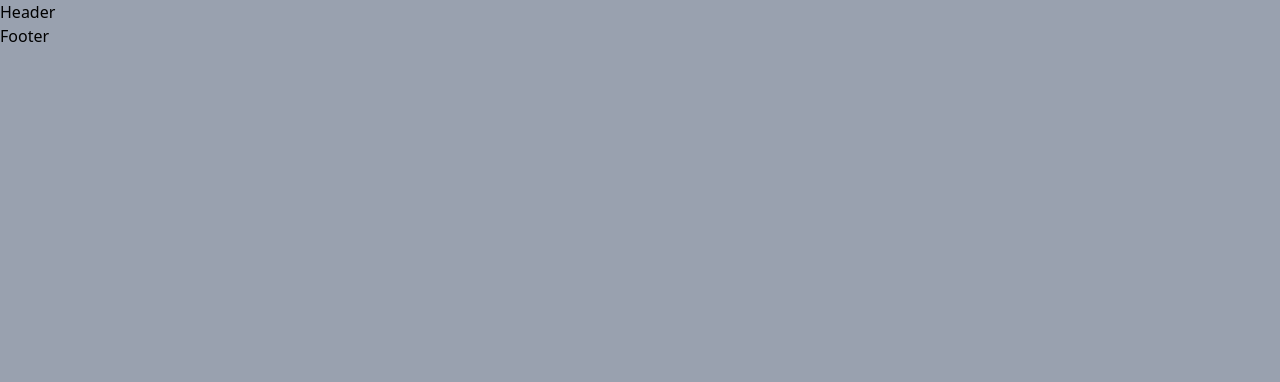
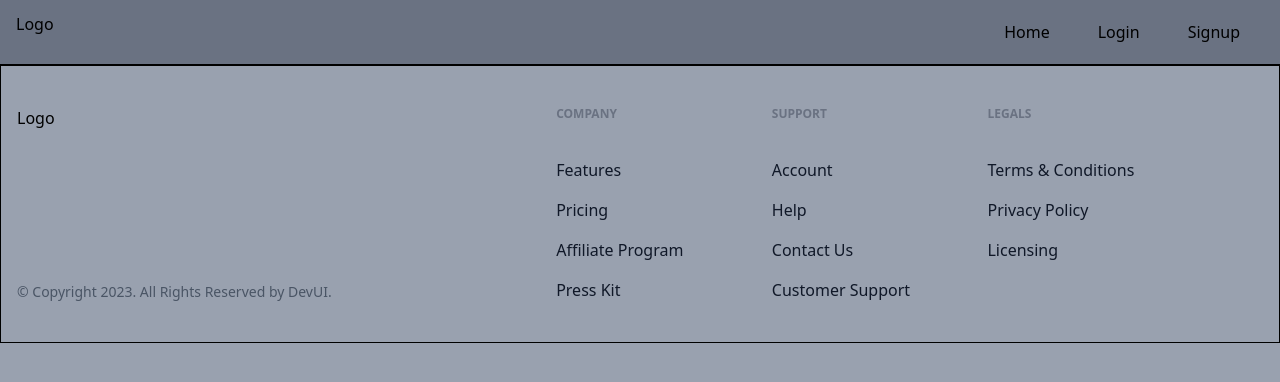
Before and after one commit to ujjwalofficial102/megaBlog-project-using-react-and-appwrite, a React (Vite) app: page / in a window 1280 px wide. Shown: the top 382 px of the page. Built offline with nearby package versions, Linux system fonts and the light colour scheme; no server answers.

Commit message:
components build

```diff
--- a/src/App.jsx
+++ b/src/App.jsx
@@ -4,7 +4,7 @@ import { useDispatch } from "react-redux";
 import authService from "./appwrite/auth";
 import { login, logout } from "./store/authSlice";
 import { Footer, Header } from "./components";
-import { Outlet } from "react-router-dom";
+import { BrowserRouter, Outlet } from "react-router-dom";
 
 function App() {
   const [loading, setLoading] = useState(true);
@@ -24,6 +24,7 @@ function App() {
   }, []);
 
   return !loading ? (
+    <BrowserRouter>
       <div className="min-h-screen flex flex-wrap justify-between bg-gray-400">
         <div className="w-full block">
           <Header />
@@ -31,6 +32,7 @@ function App() {
           <Footer />
         </div>
       </div>
+    </BrowserRouter>
   ) : null;
 }
 
--- a/src/components/Footer/Footer.jsx
+++ b/src/components/Footer/Footer.jsx
@@ -1,5 +1,143 @@
+import React from "react";
+import { Link } from "react-router-dom";
+import Logo from "../Logo";
+
 function Footer() {
-  return <div>Footer</div>;
+  return (
+    <section className="relative overflow-hidden py-10 bg-gray-400 border border-t-2 border-t-black">
+      <div className="relative z-10 mx-auto max-w-7xl px-4">
+        <div className="-m-6 flex flex-wrap">
+          <div className="w-full p-6 md:w-1/2 lg:w-5/12">
+            <div className="flex h-full flex-col justify-between">
+              <div className="mb-4 inline-flex items-center">
+                <Logo width="100px" />
+              </div>
+              <div>
+                <p className="text-sm text-gray-600">
+                  &copy; Copyright 2023. All Rights Reserved by DevUI.
+                </p>
+              </div>
+            </div>
+          </div>
+          <div className="w-full p-6 md:w-1/2 lg:w-2/12">
+            <div className="h-full">
+              <h3 className="tracking-px mb-9  text-xs font-semibold uppercase text-gray-500">
+                Company
+              </h3>
+              <ul>
+                <li className="mb-4">
+                  <Link
+                    className=" text-base font-medium text-gray-900 hover:text-gray-700"
+                    to="/"
+                  >
+                    Features
+                  </Link>
+                </li>
+                <li className="mb-4">
+                  <Link
+                    className=" text-base font-medium text-gray-900 hover:text-gray-700"
+                    to="/"
+                  >
+                    Pricing
+                  </Link>
+                </li>
+                <li className="mb-4">
+                  <Link
+                    className=" text-base font-medium text-gray-900 hover:text-gray-700"
+                    to="/"
+                  >
+                    Affiliate Program
+                  </Link>
+                </li>
+                <li>
+                  <Link
+                    className=" text-base font-medium text-gray-900 hover:text-gray-700"
+                    to="/"
+                  >
+                    Press Kit
+                  </Link>
+                </li>
+              </ul>
+            </div>
+          </div>
+          <div className="w-full p-6 md:w-1/2 lg:w-2/12">
+            <div className="h-full">
+              <h3 className="tracking-px mb-9  text-xs font-semibold uppercase text-gray-500">
+                Support
+              </h3>
+              <ul>
+                <li className="mb-4">
+                  <Link
+                    className=" text-base font-medium text-gray-900 hover:text-gray-700"
+                    to="/"
+                  >
+                    Account
+                  </Link>
+                </li>
+                <li className="mb-4">
+                  <Link
+                    className=" text-base font-medium text-gray-900 hover:text-gray-700"
+                    to="/"
+                  >
+                    Help
+                  </Link>
+                </li>
+                <li className="mb-4">
+                  <Link
+                    className=" text-base font-medium text-gray-900 hover:text-gray-700"
+                    to="/"
+                  >
+                    Contact Us
+                  </Link>
+                </li>
+                <li>
+                  <Link
+                    className=" text-base font-medium text-gray-900 hover:text-gray-700"
+                    to="/"
+                  >
+                    Customer Support
+                  </Link>
+                </li>
+              </ul>
+            </div>
+          </div>
+          <div className="w-full p-6 md:w-1/2 lg:w-3/12">
+            <div className="h-full">
+              <h3 className="tracking-px mb-9  text-xs font-semibold uppercase text-gray-500">
+                Legals
+              </h3>
+              <ul>
+                <li className="mb-4">
+                  <Link
+                    className=" text-base font-medium text-gray-900 hover:text-gray-700"
+                    to="/"
+                  >
+                    Terms &amp; Conditions
+                  </Link>
+                </li>
+                <li className="mb-4">
+                  <Link
+                    className=" text-base font-medium text-gray-900 hover:text-gray-700"
+                    to="/"
+                  >
+                    Privacy Policy
+                  </Link>
+                </li>
+                <li>
+                  <Link
+                    className=" text-base font-medium text-gray-900 hover:text-gray-700"
+                    to="/"
+                  >
+                    Licensing
+                  </Link>
+                </li>
+              </ul>
+            </div>
+          </div>
+        </div>
+      </div>
+    </section>
+  );
 }
 
 export default Footer;
--- /dev/null
+++ b/src/components/Header/Button.jsx
@@ -0,0 +1,17 @@
+export default function Button({
+  children,
+  type = "button",
+  bgColor = "bg-blue-600",
+  textColor = "text-white",
+  className = "",
+  ...props
+}) {
+  return (
+    <button
+      className={`px-4 py-2 rounded-lg ${className} ${type} ${bgColor} ${textColor}`}
+      {...props}
+    >
+      {children}
+    </button>
+  );
+}
--- a/src/components/Header/Header.jsx
+++ b/src/components/Header/Header.jsx
@@ -1,4 +1,70 @@
+import { Link, useNavigate } from "react-router-dom";
+import { Container, Logo, LogoutBtn } from "../index";
+import { useSelector } from "react-redux";
+
 function Header() {
-  return <div>Header</div>;
+  const authStatus = useSelector((state) => state.auth.status);
+
+  const navigate = useNavigate();
+  const navItems = [
+    {
+      name: "Home",
+      slug: "/",
+      active: true,
+    },
+    {
+      name: "Login",
+      slug: "/login",
+      active: !authStatus,
+    },
+    {
+      name: "Signup",
+      slug: "/signup",
+      active: !authStatus,
+    },
+    {
+      name: "All Post",
+      slug: "/all-post",
+      active: authStatus,
+    },
+    {
+      name: "Add Post",
+      slug: "/add-post",
+      active: authStatus,
+    },
+  ];
+
+  return (
+    <header className="py-3 shadow bg-gray-500">
+      <Container>
+        <nav className="flex">
+          <div className="mr-4">
+            <Link to="/">
+              <Logo width="70px" />
+            </Link>
+          </div>
+          <ul className="flex ml-auto">
+            {navItems.map((item) =>
+              item.active ? (
+                <li key={item.name}>
+                  <button
+                    onClick={() => navigate(item.slug)}
+                    className="cursor-pointer inline-block px-6 py-2 duration-200 hover:bg-blue-100 rounded-full"
+                  >
+                    {item.name}
+                  </button>
+                </li>
+              ) : null
+            )}
+            {authStatus && (
+              <li>
+                <LogoutBtn />
+              </li>
+            )}
+          </ul>
+        </nav>
+      </Container>
+    </header>
+  );
 }
 export default Header;
--- /dev/null
+++ b/src/components/Header/Input.jsx
@@ -0,0 +1,28 @@
+import { forwardRef, useId } from "react";
+
+const Input = forwardRef(function Input(
+  { label, type = "text", className = "", ...props },
+  ref
+) {
+  const id = useId();
+  return (
+    <div className="w-full">
+      {label && (
+        <label className="inline-block mb-1 pl-1" htmlFor={id}>
+          {label}
+        </label>
+      )}
+      <input
+        type={type}
+        className={`px-3 py-2 rounded-lg bg-white
+             text-black outline-none focus:bg-gray-50
+             duration-200 border border-gray-200 w-full
+             ${className}`}
+        ref={ref}
+        {...props}
+        id={id}
+      />
+    </div>
+  );
+});
+export default Input;
--- /dev/null
+++ b/src/components/Header/LogoutBtn.jsx
@@ -0,0 +1,25 @@
+import { useDispatch } from "react-redux";
+import authService from "../../appwrite/auth";
+import { logout } from "../../store/authSlice";
+
+export default function LogoutBtn() {
+  const dispatch = useDispatch();
+  const logoutHandler = () => {
+    authService
+      .logout()
+      .then(() => {
+        dispatch(logout());
+      })
+      .catch((error) => {
+        console.log("Header :: logoutBtn :: error", error);
+      });
+  };
+  return (
+    <div
+      onClick={logoutHandler}
+      className="inline-block px-6 py-2 duration-200 hover:bg-blue-100 rounded-full"
+    >
+      Logout
+    </div>
+  );
+}
--- /dev/null
+++ b/src/components/Logo.jsx
@@ -0,0 +1,7 @@
+import React from "react";
+
+function Logo({ width = "100px" }) {
+  return <div>Logo</div>;
+}
+
+export default Logo;
--- /dev/null
+++ b/src/components/container/Container.jsx
@@ -0,0 +1,3 @@
+export default function Container({ children }) {
+  return <div className="w-full max-w-7xl mx-auto px-4"> {children}</div>;
+}
--- a/src/components/index.js
+++ b/src/components/index.js
@@ -1,4 +1,7 @@
 import Header from "./Header/Header";
 import Footer from "./Footer/Footer";
+import Container from "./container/container";
+import Logo from "./Logo";
+import LogoutBtn from "./Header/LogoutBtn";
 
-export { Header, Footer };
+export { Header, Footer, Container, Logo, LogoutBtn };
```
Lines whose indentation alone changed are shown as unchanged.
